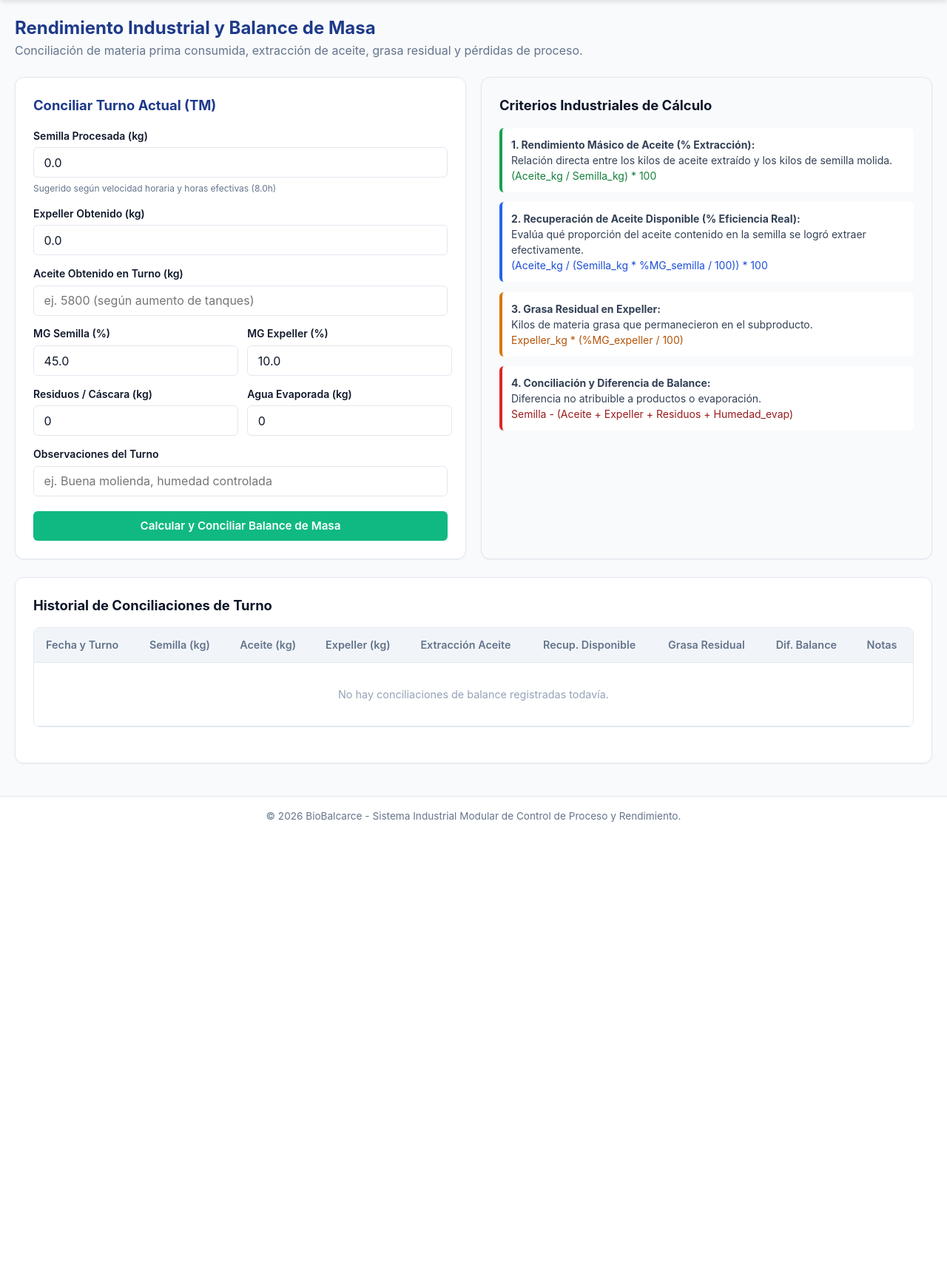
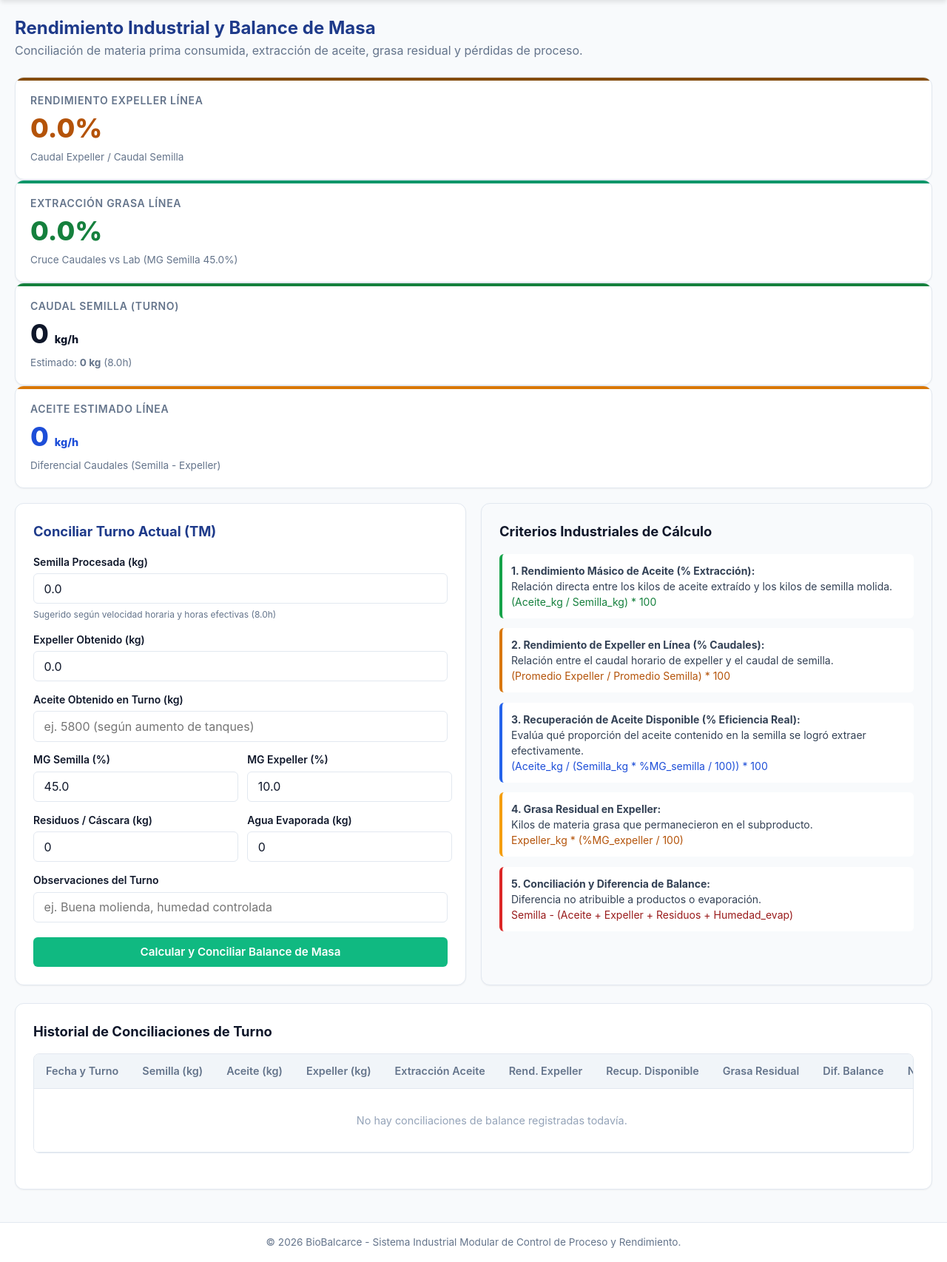
Before and after one commit to puntoAR/Aceitera, a Flask app: page /yield/ in a window 1280 px wide; the page is wider, and only the part inside the window is pictured. Shown: the part 84-1790 px from the top of that part at 74% size. Before the commit the page ends 1195 px from the top of that part, so only its background shows below. Run offline with Flask 3, Linux system fonts and the light colour scheme; the visitor is signed in with stand-in values (Sample User, id 1); data comes from the database, SQL or seed files in the repository; data that the repository does not hold is empty.

Commit message:
Produccion y Rendimiento: modelo de caudales en 30s, Rendimiento de Expeller horario, cruce con laboratorio y optimizacion movil v1.0.9

```diff
--- a/modules/yield_balance/routes.py
+++ b/modules/yield_balance/routes.py
@@ -4,6 +4,7 @@ from flask import Blueprint, render_template, request, redirect, url_for, flash,
 from core.security import roles_required
 # Importa metodos de servicio de rendimiento
 from modules.yield_balance.service import reconcile_shift, get_recent_reconciliations
+from modules.calculations.yield_calc import calculate_line_yield_and_oil_efficiency
 # Importa turno activo y promedios de laboratorio y produccion
 from modules.configuration.service import get_active_shift
 from modules.production.service import get_shift_speed_summary
@@ -27,11 +28,19 @@ def index():
     prod_summary = get_shift_speed_summary(active_shift['shift_id'])
     # Obtiene las medias de laboratorio para materia grasa
     lab_averages = get_shift_lab_averages(active_shift['shift_id'])
+    # Calcula el rendimiento de linea y eficiencia de extraccion cruzando caudales con analitica de laboratorio
+    line_yield_info = calculate_line_yield_and_oil_efficiency(
+        seed_speed_kg_h=prod_summary.get('seed_avg_speed', 0.0),
+        expeller_speed_kg_h=prod_summary.get('expeller_avg_speed', 0.0),
+        seed_fat_pct=lab_averages.get('seed_fat_pct', 45.0),
+        expeller_fat_pct=lab_averages.get('expeller_fat_pct', 10.0)
+    )
     # Obtiene historial de conciliaciones
     reconciliations = get_recent_reconciliations(limit=15)
     # Renderiza plantilla de rendimiento
     return render_template('yield.html', active_shift=active_shift,
                            prod_summary=prod_summary, lab_averages=lab_averages,
+                           line_yield_info=line_yield_info,
                            reconciliations=reconciliations)
 
 # Endpoint para procesar y guardar la conciliacion de turno
--- a/static/js/app.js
+++ b/static/js/app.js
@@ -41,10 +41,16 @@ document.addEventListener('DOMContentLoaded', () => {
             }
         };
 
+        // Expone la funcion al ambito global para ser invocada por botones rapidos
+        window.updateSpeedPreview = updateSpeedPreview;
+        window.updateLiveSpeed = updateSpeedPreview;
+
         // Escucha eventos de entrada en los campos numericos
         grossInput.addEventListener('input', updateSpeedPreview);
         if (tareInput) tareInput.addEventListener('input', updateSpeedPreview);
         timeInput.addEventListener('input', updateSpeedPreview);
+        // Inicializa el calculo en vivo con los valores por defecto
+        updateSpeedPreview();
     }
 
     // 3. Manejo de instalacion PWA (Progressive Web App) en dispositivos moviles
--- a/templates/dashboard.html
+++ b/templates/dashboard.html
@@ -178,6 +178,12 @@
                             {{ "{:,.1f}".format(data.speed_summary.seed_proj_24h / 1000.0).replace(",", ".") }} Tn
                         </div>
                     </div>
+                </div>
+
+                <!-- Rendimiento de Expeller en Linea por relacion de caudales de turno -->
+                <div style="margin-top: 0.4rem; padding: 0.35rem 0.5rem; background: #fffbeb; border-radius: 0.375rem; border: 1px solid #fef3c7; display: flex; justify-content: space-between; align-items: center; font-size: 0.72rem;">
+                    <span style="color: #92400e; font-weight: 600;">Rend. Expeller Línea:</span>
+                    <strong style="color: #b45309; font-size: 0.85rem;">{{ data.speed_summary.expeller_yield_pct }}%</strong>
                 </div>
             </div>
             <!-- Pie de tarjeta con horas efectivas de marcha -->
--- a/templates/yield.html
+++ b/templates/yield.html
@@ -10,6 +10,44 @@
         <p style="color: #64748b;">
             Conciliación de materia prima consumida, extracción de aceite, grasa residual y pérdidas de proceso.
         </p>
+    </div>
+</div>
+
+<div class="kpi-grid" style="margin-bottom: 1.25rem;">
+    <!-- Rendimiento Expeller Linea -->
+    <div class="metric-card card-expeller">
+        <div class="metric-title">Rendimiento Expeller Línea</div>
+        <div class="metric-value" style="color: #b45309;">{{ line_yield_info.expeller_yield_pct }}%</div>
+        <div class="metric-subtitle">
+            Caudal Expeller / Caudal Semilla
+        </div>
+    </div>
+
+    <!-- Eficiencia Extraccion Grasa -->
+    <div class="metric-card card-yield">
+        <div class="metric-title">Extracción Grasa Línea</div>
+        <div class="metric-value" style="color: #15803d;">{{ line_yield_info.oil_extraction_efficiency_pct }}%</div>
+        <div class="metric-subtitle">
+            Cruce Caudales vs Lab (MG Semilla {{ lab_averages.seed_fat_pct }}%)
+        </div>
+    </div>
+
+    <!-- Caudal Semilla Promedio -->
+    <div class="metric-card card-seed">
+        <div class="metric-title">Caudal Semilla (Turno)</div>
+        <div class="metric-value">{{ "{:,.0f}".format(prod_summary.seed_avg_speed).replace(",", ".") }} <span style="font-size: 0.9rem;">kg/h</span></div>
+        <div class="metric-subtitle">
+            Estimado: <strong>{{ "{:,.0f}".format(prod_summary.seed_estimated).replace(",", ".") }} kg</strong> ({{ prod_summary.effective_hours }}h)
+        </div>
+    </div>
+
+    <!-- Caudal Aceite Bruto Estimado -->
+    <div class="metric-card card-oil">
+        <div class="metric-title">Aceite Estimado Línea</div>
+        <div class="metric-value" style="color: #1d4ed8;">{{ "{:,.0f}".format(line_yield_info.theoretical_oil_speed_kg_h).replace(",", ".") }} <span style="font-size: 0.9rem;">kg/h</span></div>
+        <div class="metric-subtitle">
+            Diferencial Caudales (Semilla - Expeller)
+        </div>
     </div>
 </div>
 
@@ -139,8 +177,9 @@
 
     <!-- ===================================================================== -->
     <!-- GUIA DE INTERPRETACION DE FORMULAS Y EFICIENCIA                       -->
+    <!-- Oculto en celulares para priorizar informacion clave en pantalla      -->
     <!-- ===================================================================== -->
-    <div class="form-card" style="margin-bottom: 0; background-color: #f8fafc;">
+    <div class="form-card mobile-hidden" style="margin-bottom: 0; background-color: #f8fafc;">
         <h3 style="font-size: 1.15rem; font-weight: 700; color: #0f172a; margin-bottom: 1rem;">
             Criterios Industriales de Cálculo
         </h3>
@@ -151,20 +190,26 @@
                 <code style="color: #15803d;">(Aceite_kg / Semilla_kg) * 100</code>
             </div>
 
+            <div style="background: white; padding: 0.75rem; border-radius: 0.375rem; border-left: 4px solid #d97706;">
+                <strong>2. Rendimiento de Expeller en Línea (% Caudales):</strong>
+                <p>Relación entre el caudal horario de expeller y el caudal de semilla.</p>
+                <code style="color: #b45309;">(Promedio Expeller / Promedio Semilla) * 100</code>
+            </div>
+
             <div style="background: white; padding: 0.75rem; border-radius: 0.375rem; border-left: 4px solid #2563eb;">
-                <strong>2. Recuperación de Aceite Disponible (% Eficiencia Real):</strong>
+                <strong>3. Recuperación de Aceite Disponible (% Eficiencia Real):</strong>
                 <p>Evalúa qué proporción del aceite contenido en la semilla se logró extraer efectivamente.</p>
                 <code style="color: #1d4ed8;">(Aceite_kg / (Semilla_kg * %MG_semilla / 100)) * 100</code>
             </div>
 
-            <div style="background: white; padding: 0.75rem; border-radius: 0.375rem; border-left: 4px solid #d97706;">
-                <strong>3. Grasa Residual en Expeller:</strong>
+            <div style="background: white; padding: 0.75rem; border-radius: 0.375rem; border-left: 4px solid #f59e0b;">
+                <strong>4. Grasa Residual en Expeller:</strong>
                 <p>Kilos de materia grasa que permanecieron en el subproducto.</p>
                 <code style="color: #b45309;">Expeller_kg * (%MG_expeller / 100)</code>
             </div>
 
             <div style="background: white; padding: 0.75rem; border-radius: 0.375rem; border-left: 4px solid #dc2626;">
-                <strong>4. Conciliación y Diferencia de Balance:</strong>
+                <strong>5. Conciliación y Diferencia de Balance:</strong>
                 <p>Diferencia no atribuible a productos o evaporación.</p>
                 <code style="color: #991b1b;">Semilla - (Aceite + Expeller + Residuos + Humedad_evap)</code>
             </div>
@@ -188,10 +233,11 @@
                     <th>Aceite (kg)</th>
                     <th>Expeller (kg)</th>
                     <th>Extracción Aceite</th>
+                    <th>Rend. Expeller</th>
                     <th>Recup. Disponible</th>
-                    <th>Grasa Residual</th>
+                    <th class="mobile-hidden">Grasa Residual</th>
                     <th>Dif. Balance</th>
-                    <th>Notas</th>
+                    <th class="mobile-hidden">Notas</th>
                 </tr>
             </thead>
             <tbody>
@@ -202,14 +248,15 @@
                     <td>{{ "{:,.0f}".format(r.oil_produced_kg).replace(",", ".") }} kg</td>
                     <td>{{ "{:,.0f}".format(r.expeller_produced_kg).replace(",", ".") }} kg</td>
                     <td><strong style="color: #15803d;">{{ r.oil_yield_pct }}%</strong></td>
+                    <td><strong style="color: #b45309;">{{ r.expeller_yield_pct }}%</strong></td>
                     <td><strong style="color: #1d4ed8;">{{ r.oil_recovery_pct }}%</strong></td>
-                    <td>{{ "{:,.0f}".format(r.residual_fat_kg).replace(",", ".") }} kg</td>
+                    <td class="mobile-hidden">{{ "{:,.0f}".format(r.residual_fat_kg).replace(",", ".") }} kg</td>
                     <td>{{ r.mass_diff_pct }}% ({{ "{:,.0f}".format(r.mass_difference_kg).replace(",", ".") }} kg)</td>
-                    <td>{{ r.notes or '-' }}</td>
+                    <td class="mobile-hidden">{{ r.notes or '-' }}</td>
                 </tr>
                 {% else %}
                 <tr>
-                    <td colspan="9" style="text-align: center; color: #94a3b8; padding: 2rem;">No hay conciliaciones de balance registradas todavía.</td>
+                    <td colspan="10" style="text-align: center; color: #94a3b8; padding: 2rem;">No hay conciliaciones de balance registradas todavía.</td>
                 </tr>
                 {% endfor %}
             </tbody>
--- a/version.json
+++ b/version.json
@@ -1,5 +1,5 @@
 {
-  "version": "1.0.8",
+  "version": "1.0.9",
   "release_date": "2026-09-24",
   "app_name": "BioBalcarce Control Industrial",
   "changelog": [
@@ -11,6 +11,7 @@
     "v1.0.5 - Accesos 3 niveles, recuperacion OTP, turnos 4 franjas, precintado y despacho de camiones de aceite, interfaz industrial renovada con icono de escritorio",
     "v1.0.6 - Soporte PWA movil (instalacion en celular, manifest, Service Worker, iconos de alta resolucion), compatibilidad serverless Vercel, y creacion directa de perfiles administrativos con nombres de usuario personalizados y seleccion entre los 3 roles oficiales",
     "v1.0.7 - Optimizacion movil responsiva: simplificacion de formulas y datos secundarios en celulares, correccion de renderizado SVG para iPhone/Safari y actualizacion de Service Worker con estrategia Network-First",
-    "v1.0.8 - Actualizacion del nivel de acceso ejecutivo: renombrado del rol Gerente a Gerencia en gestion de usuarios, selector de asignacion, insignias de estado y soporte interoperable en base de datos"
+    "v1.0.8 - Actualizacion del nivel de acceso ejecutivo: renombrado del rol Gerente a Gerencia en gestion de usuarios, selector de asignacion, insignias de estado y soporte interoperable en base de datos",
+    "v1.0.9 - Modelo de caudales y balance de masa alineado a planillas de planta: muestreo estandarizado en 30s, Rendimiento de Expeller por relacion horaria ((Expeller/Semilla)*100), cruce de extraccion de aceite con analitica de laboratorio, y persistencia cronologica de muestras analiticas"
   ]
 }
```
Also changed, not shown: modules/calculations/yield_calc.py (+40 -0 lines), modules/production/service.py (+10 -1 lines), templates/production.html (+22 -3 lines), tests/test_calculations.py (+37 -1 lines), tests/test_integration.py (+8 -0 lines), README.md.
